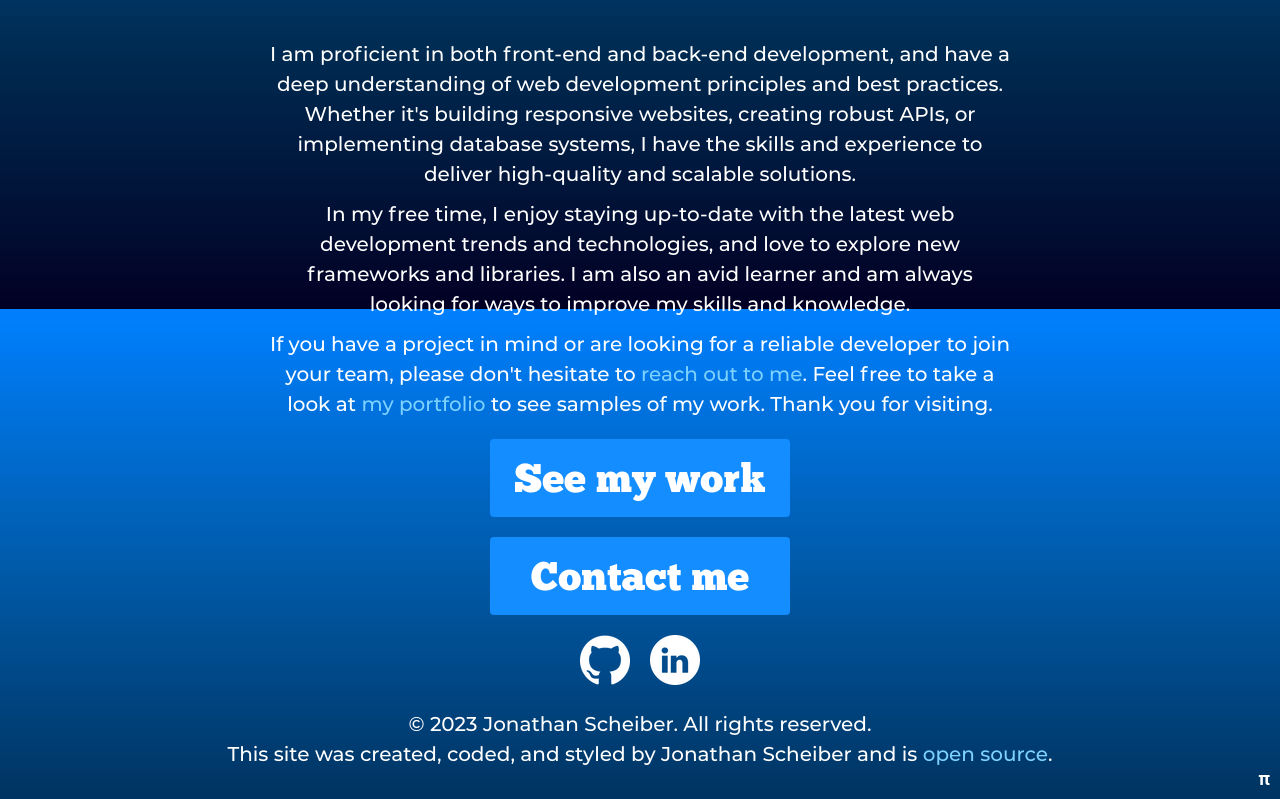
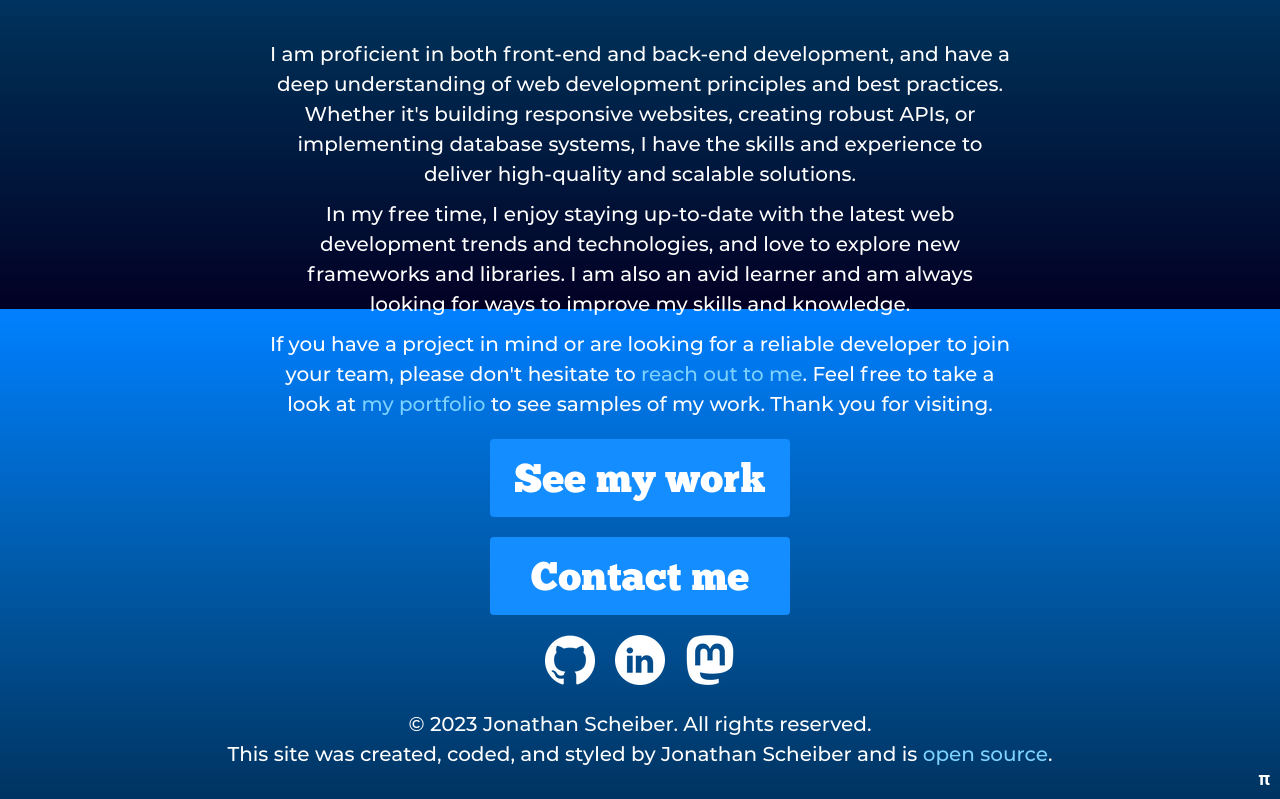
Before and after one commit to scheiber/scheiber.dev, a React (Create React App) app: page /about in a window 1280 px wide. Shown: the part 1291-2090 px from the top of the page. Built offline with nearby package versions, Linux system fonts and the light colour scheme.

Commit message:
add mastodon social link to footer

```diff
--- a/src/components/Footer.js
+++ b/src/components/Footer.js
@@ -10,7 +10,11 @@ const Footer = () => (
     </div>
     <div>
       <article>
-        <a href="https://github.com/Scheiber" target="_blank" rel="noreferrer">
+        <a
+          href="https://github.com/Scheiber"
+          target="_blank"
+          rel="noreferrer me"
+        >
           <img
             className="icon"
             alt="GitHub"
@@ -21,13 +25,21 @@ const Footer = () => (
         <a
           href="https://www.linkedin.com/in/jonscheiber/"
           target="_blank"
-          rel="noreferrer"
+          rel="noreferrer me"
         >
           <img
             className="icon"
             alt="LinkedIn"
             title="LinkedIn"
             src="/images/icons/linkedin.png"
+          />
+        </a>
+        <a href="https://qoto.org/@jon" target="_blank" rel="noreferrer me">
+          <img
+            className="icon"
+            alt="Mastodon"
+            title="Mastodon"
+            src="/images/icons/mastodon.png"
           />
         </a>
       </article>
```
Also changed, not shown: public/images/icons/mastodon.png (added).
